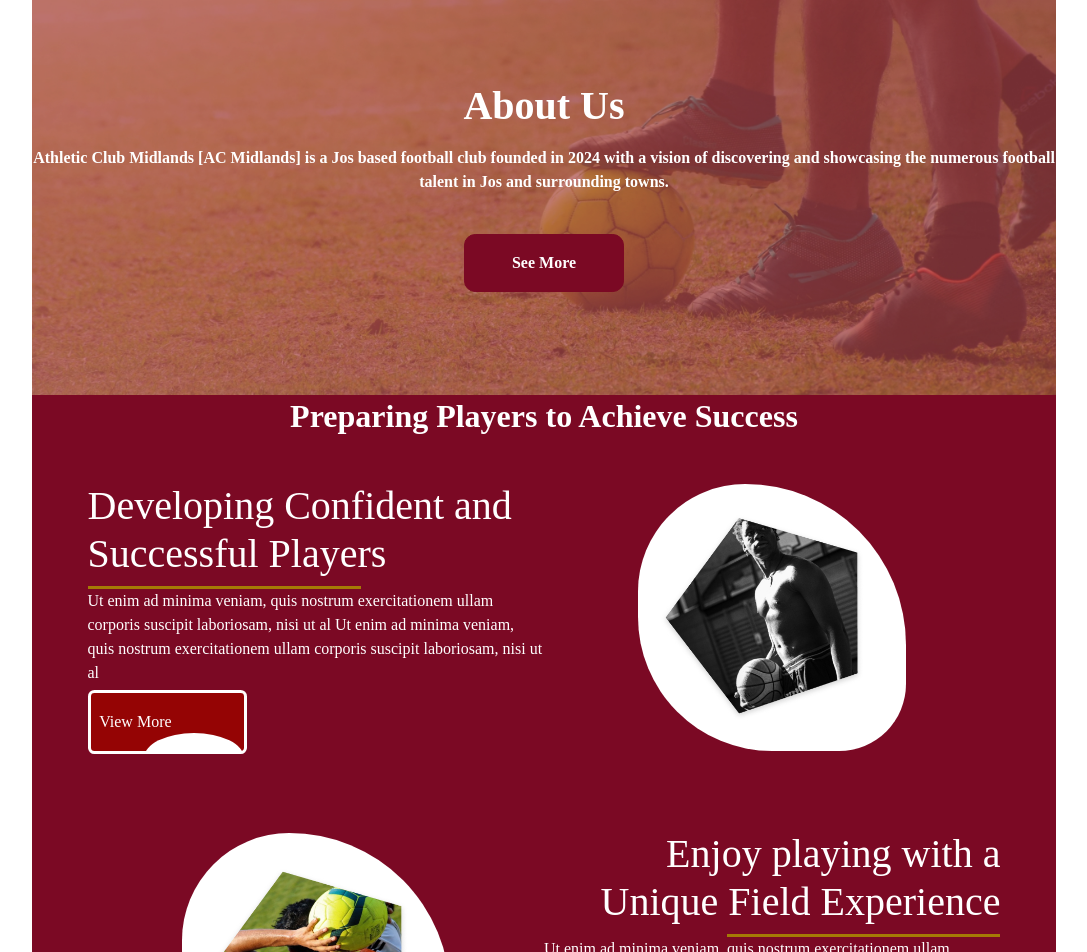
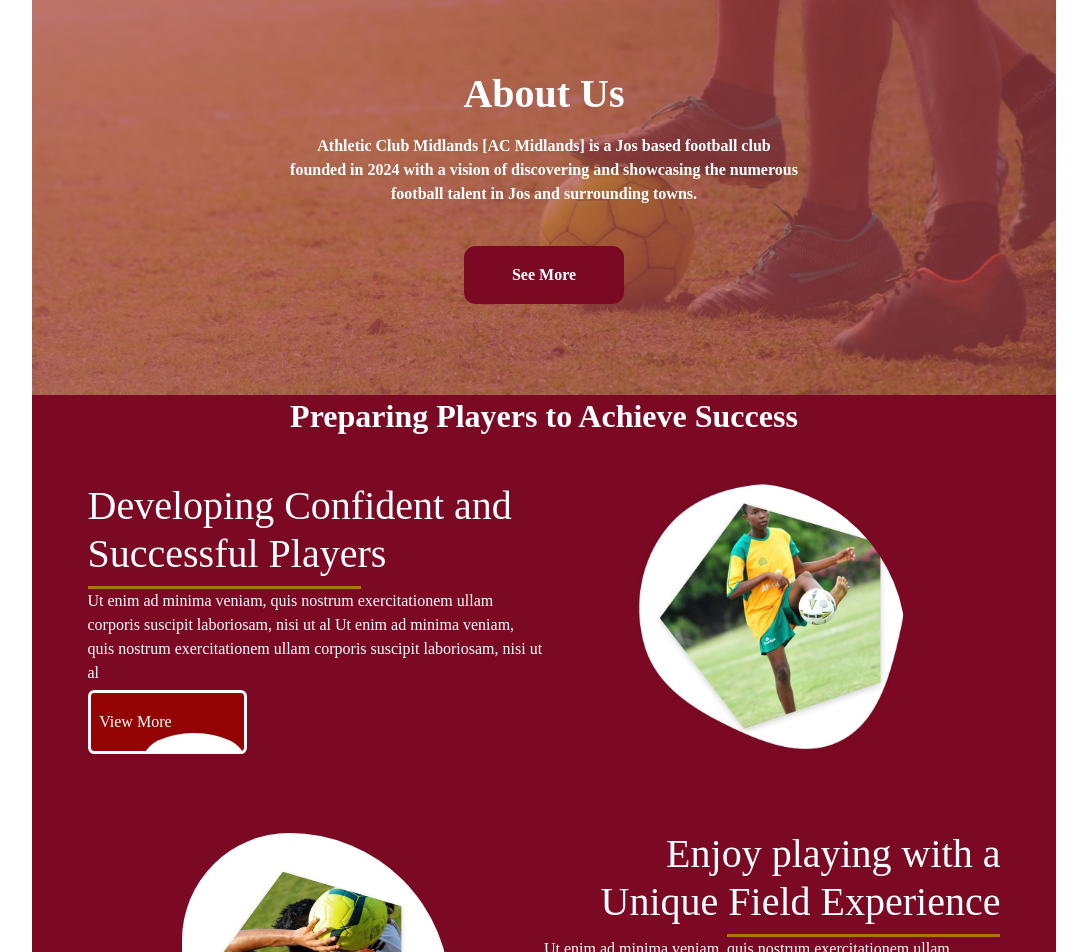
Before and after one commit to muky-albaneey/football_frontend, a React (Vite) app: page /about in a window 1280 px wide. Shown: the part 268-1220 px from the top of the page, without its empty margins (96-1183 px from the left). Built offline with nearby package versions, Linux system fonts and the light colour scheme.

Commit message:
football_frontend

```diff
--- a/src/about/About.tsx
+++ b/src/about/About.tsx
@@ -1,7 +1,8 @@
 import './about.css';
 import Group from '../assets/Group.jpg'
 import Frame_about from '../assets/Frame_about.jpg'
-import Group_1 from '../assets/Group_1.jpg'
+import test_about from '../assets/test_about.jpg'
+// import Group_1 from '../assets/Group_1.jpg'
 import Group_2 from '../assets/Group_2.jpg'
 
 const About = () => {
@@ -31,7 +32,7 @@ surrounding towns.</span><br />
                     <button className="button"><span>View More</span></button>
             </div>
             <div className="centerAboutRight center_inner imgInnerCon">
-            <img src={Group_1} alt="" className='inner_img' />
+            <img src={test_about} alt="" className='inner_img' />
             </div>
         </div>
         <div className="centerAbout center_2">
--- a/src/about/about.css
+++ b/src/about/about.css
@@ -47,6 +47,11 @@ gap: 0.5rem;
     border: 1px solid #7B0924;
     color: #FFFFFF;
     font-weight: bold;
+}
+.textCenter span{
+  width: 50%;
+  text-align: center;
+  text-wrap: wrap;
 }
 
 .mainaboutCenter{
```
Also changed, not shown: src/assets/test_about.jpg (added).
